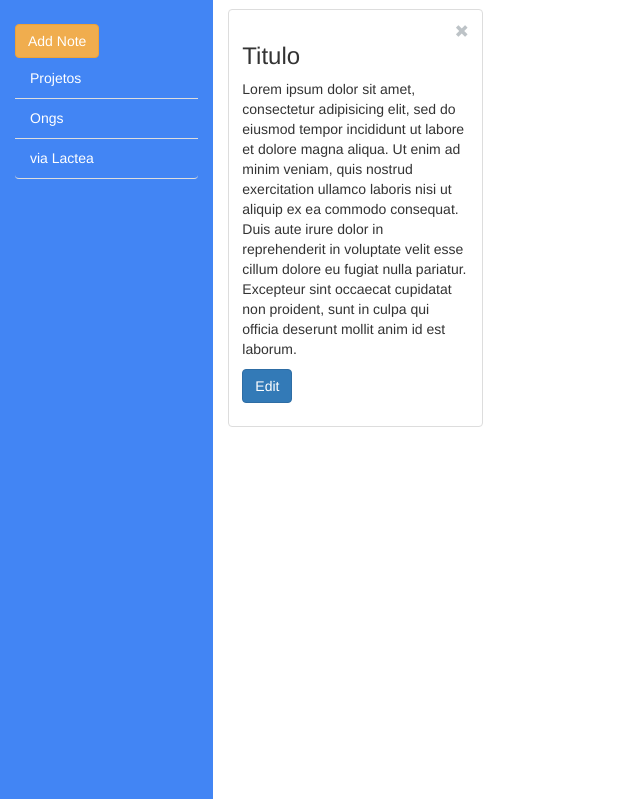
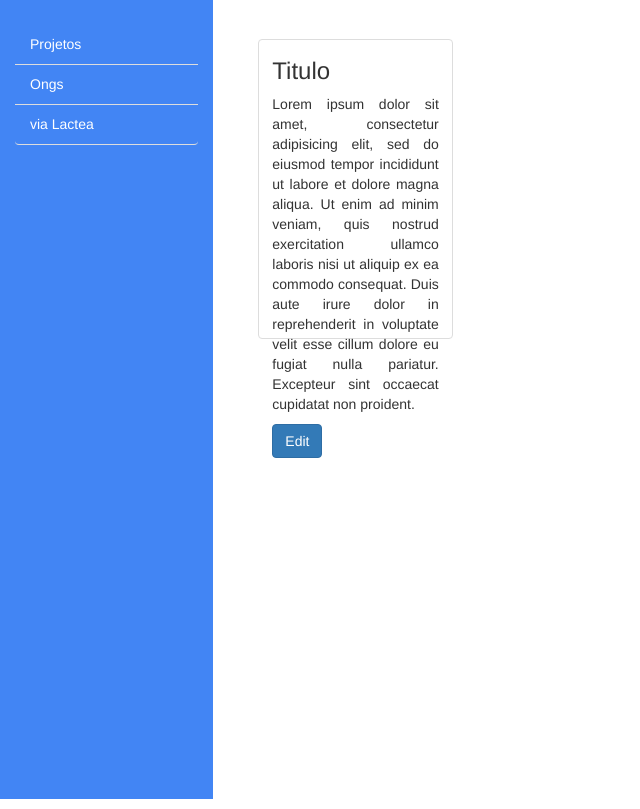
Before and after one commit to opensanca/maoaberta, a Django app: page / in a window 1280 px wide. Shown: the part 51-860 px from the top of the page, without its empty margins (0-640 px from the left). Run offline with Django 3.2, Linux system fonts and the light colour scheme; some libraries are stand-ins or nearby versions.

Commit message:
base template adjustments

```diff
--- a/maoaberta/static/css/custom.css
+++ b/maoaberta/static/css/custom.css
@@ -33,7 +33,20 @@ body {
     color: #fff;
 }
 
-.ajusta-itens{
+.adjust-items {
     top: 25px;
     position: relative;
 }
+
+.org {
+    margin: 30px;
+    height: 300px;
+}
+
+.org h3 {
+    margin-top: 5px;
+}
+
+.org p {
+    text-align: justify;
+}
--- a/maoaberta/templates/base.html
+++ b/maoaberta/templates/base.html
@@ -55,13 +55,11 @@
     {% block menu %}
 
     <aside class="col-md-2 col-sm-2 menu">
-      <div class="ajusta-itens">
-        <button type="button" class="btn btn-warning" name="button">Add Note</button>
-
+      <div class="adjust-items">
         <ul class="list-group">
-          <li class="list-group-item">  Projetos </li>
-          <li class="list-group-item">  Ongs</li>
-          <li class="list-group-item"> via Lactea</li>
+          <li class="list-group-item">Projetos</li>
+          <li class="list-group-item">Ongs</li>
+          <li class="list-group-item">via Lactea</li>
         </ul>
       </div>
     </aside>
@@ -72,12 +70,10 @@
     <div class="col-md-8 col-sm-2 left-side-bar">
       <div class="row">
         <div class="col-sm-4 col-md-4 col-lg-4">
-					<div class="thumbnail">
+          <div class="org thumbnail">
             <article class="caption">
-							<span class="glyphicon glyphicon-remove pull-right" aria-hidden="true"></span>
-
               <h3>Titulo</h3>
-							<p> Lorem ipsum dolor sit amet, consectetur adipisicing elit, sed do eiusmod tempor incididunt ut labore et dolore magna aliqua. Ut enim ad minim veniam, quis nostrud exercitation ullamco laboris nisi ut aliquip ex ea commodo consequat. Duis aute irure dolor in reprehenderit in voluptate velit esse cillum dolore eu fugiat nulla pariatur. Excepteur sint occaecat cupidatat non proident, sunt in culpa qui officia deserunt mollit anim id est laborum.</p>
+              <p> Lorem ipsum dolor sit amet, consectetur adipisicing elit, sed do eiusmod tempor incididunt ut labore et dolore magna aliqua. Ut enim ad minim veniam, quis nostrud exercitation ullamco laboris nisi ut aliquip ex ea commodo consequat. Duis aute irure dolor in reprehenderit in voluptate velit esse cillum dolore eu fugiat nulla pariatur. Excepteur sint occaecat cupidatat non proident.</p>
               <p>
                 <a href="#" class="btn btn-primary" role="button">Edit</a>
               </p>
```
Lines whose indentation alone changed are shown as unchanged.
